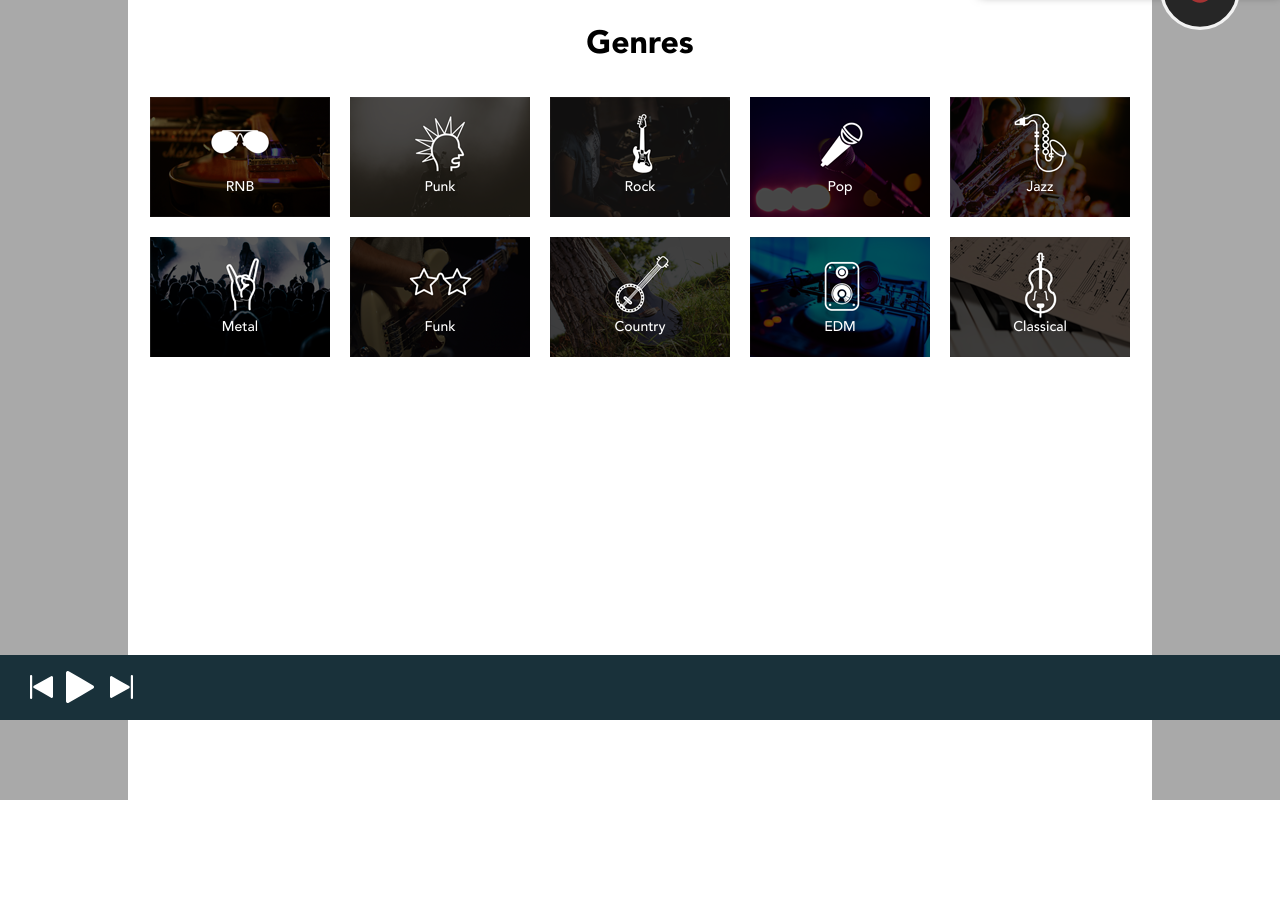
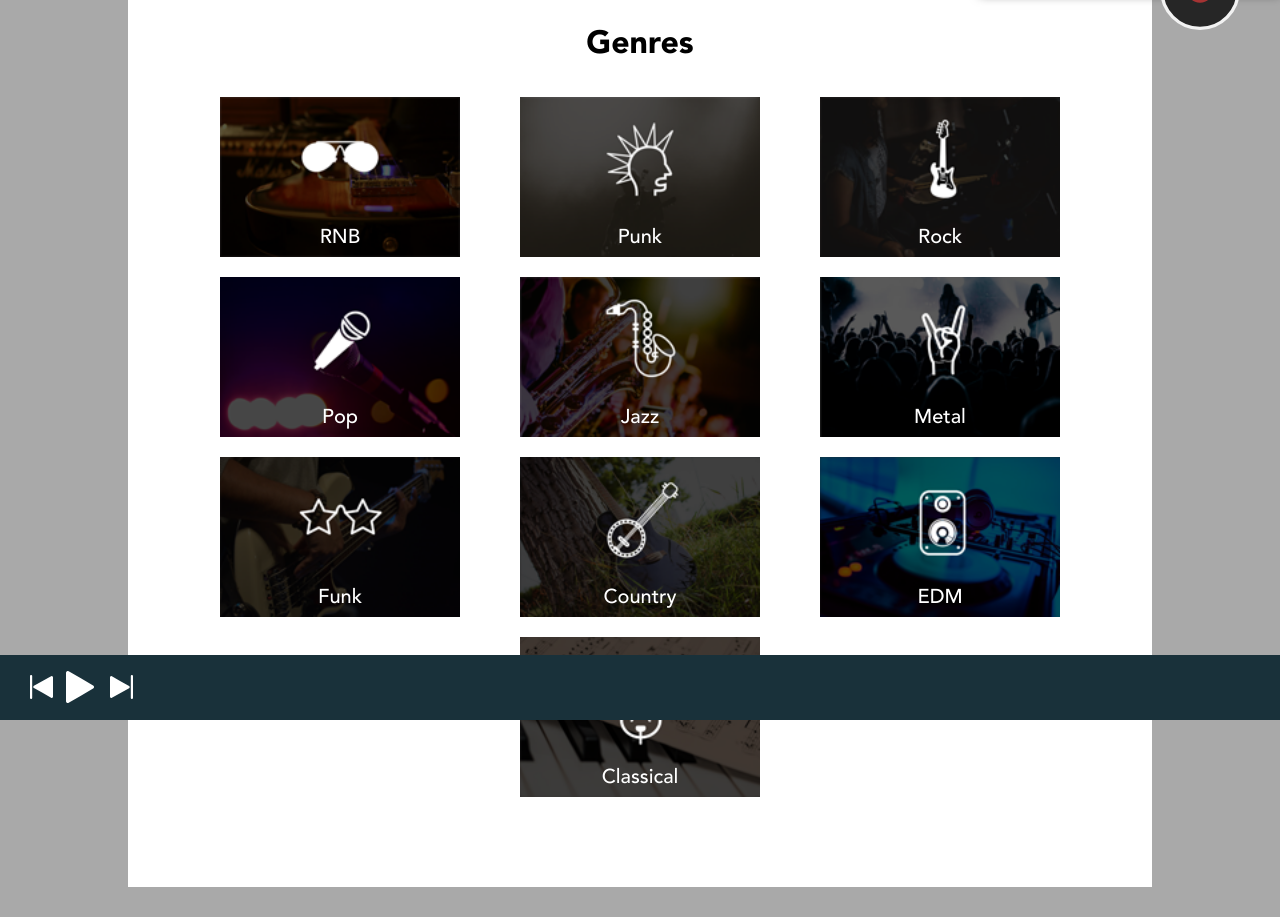
Before and after one commit to MonikaSzucs/raw, a PHP site: page /MobileIGenresTemplate.php in a window 1280 px wide. Shown: the part 80-997 px from the top of the page. Before the commit the page ends 880 px from the top, so only its background shows below. Run offline with PHP 8.4, Linux system fonts and the light colour scheme; a user stored in the database is signed in.

Commit message:
Made Catergories icons for desktop larger

```diff
--- a/raw/LargerScreens1024.css
+++ b/raw/LargerScreens1024.css
@@ -82,17 +82,17 @@ hambuger menu
 
     .genre-tags {
         font-family: Avenir-Medium;
-        font-size: 14px;
+        font-size: 20px;
         margin: 0 auto;
         bottom: 0;
         text-align: center;
         left: 0;
         top: 0;
-        width: 180px;
-        height: 120px;
+        width: 280px;
+        height: 160px;
         position: absolute;
         color: white;
-        line-height: 180px;
+        line-height: 280px;
     }
     .m-player {
         vertical-align: middle;
@@ -404,8 +404,8 @@ hambuger menu
     }
     .mood-divs {
         margin: 10px;
-        width: 180px;
-        height: 120px;
+        width: 280px;
+        height: 160px;
         position: relative;
     }
     .m-profile-box {
@@ -441,7 +441,7 @@ hambuger menu
 
     #mpcat {
         background-color: white;
-        height: 100%;
+        height: auto;
     }
 
 
--- a/raw/SmallScreen768version2.css
+++ b/raw/SmallScreen768version2.css
@@ -418,6 +418,13 @@
         position: relative;
         display: inline-block;
     }
+
+       #mpcat{
+        background-color: white;
+        height: auto;
+    }
+
+
     .m-profile-box {
         width: 100vw;
         height: 200px;
--- a/raw/SmallScreen768version2device.css
+++ b/raw/SmallScreen768version2device.css
@@ -286,6 +286,13 @@
         position: relative;
         display: inline-block;
     }
+
+
+       #mpcat{
+        background-color: white;
+        height: auto;
+    }
+
     .m-player {
         vertical-align: middle;
         display: inline-block;
```
